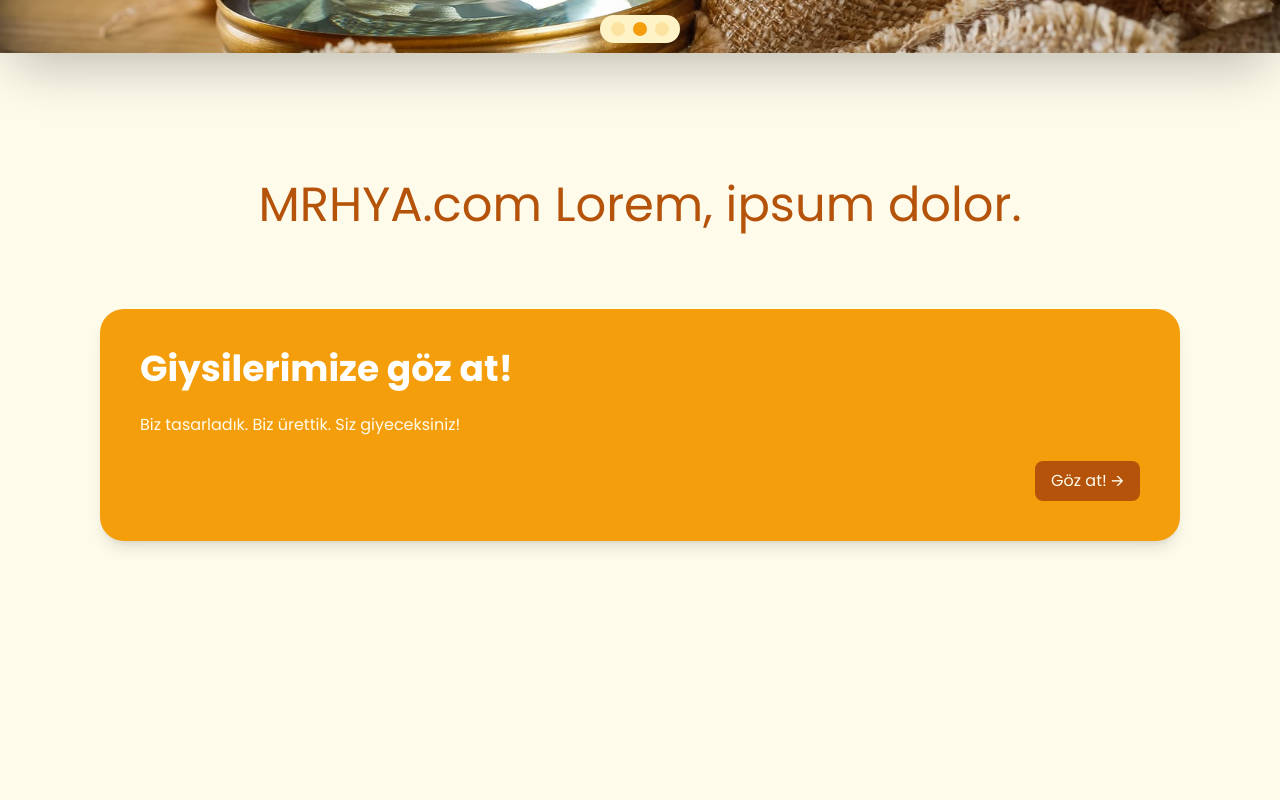
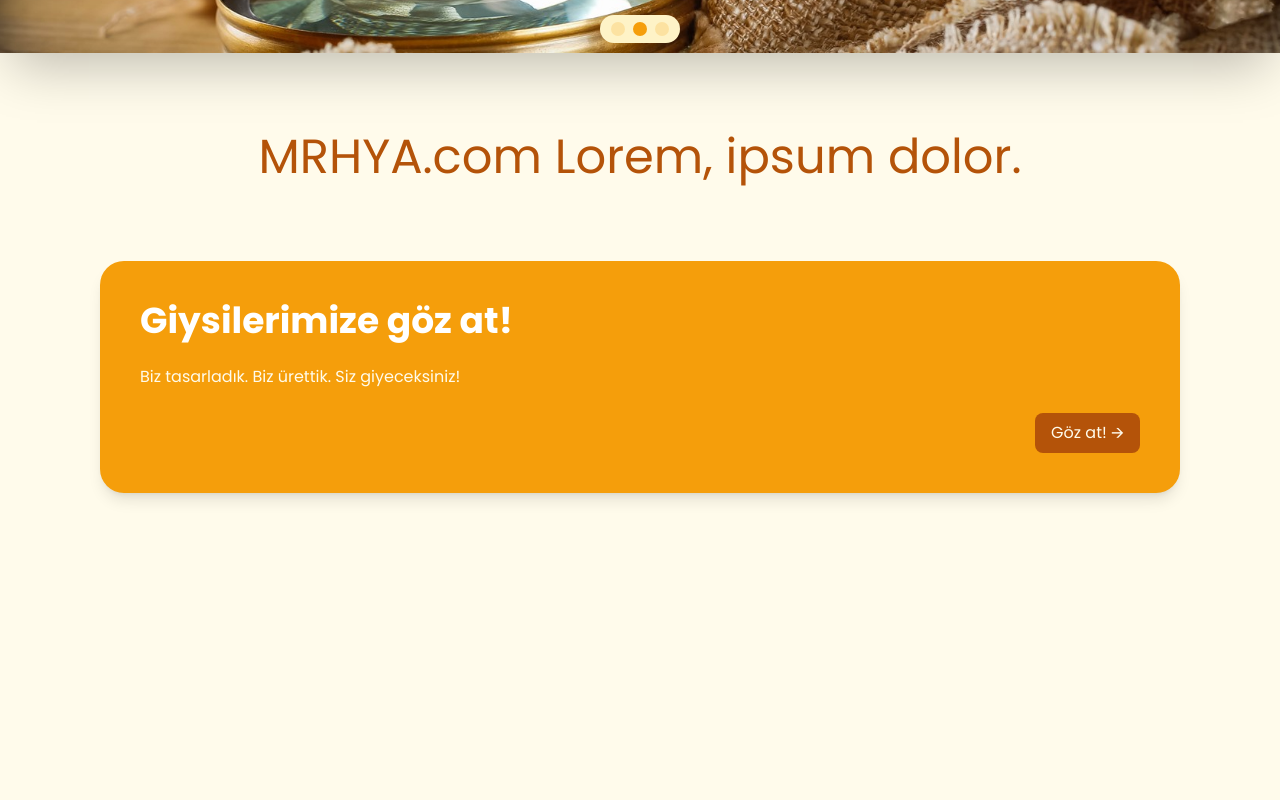
Before and after one commit to sabakukhyraa/mrhys-website, a React (Create React App) app: page / in a window 1280 px wide. Shown: the part 740-1540 px from the top of the page. Built offline with nearby package versions, Linux system fonts and the light colour scheme.

Commit message:
home refactored

```diff
--- a/src/pages/Home.js
+++ b/src/pages/Home.js
@@ -5,7 +5,7 @@ export default function Home() {
     <div>
       <BaseSlider />
       <section
-        className="container min-h-screen w-full my-10 md:my-32 space-y-6 md:space-y-20 md:!px-0"
+        className="container min-h-screen w-full my-10 md:my-20 space-y-6 md:space-y-20 md:!px-0"
       >
         <h1>MRHYA.com Lorem, ipsum dolor.</h1>
 
```
